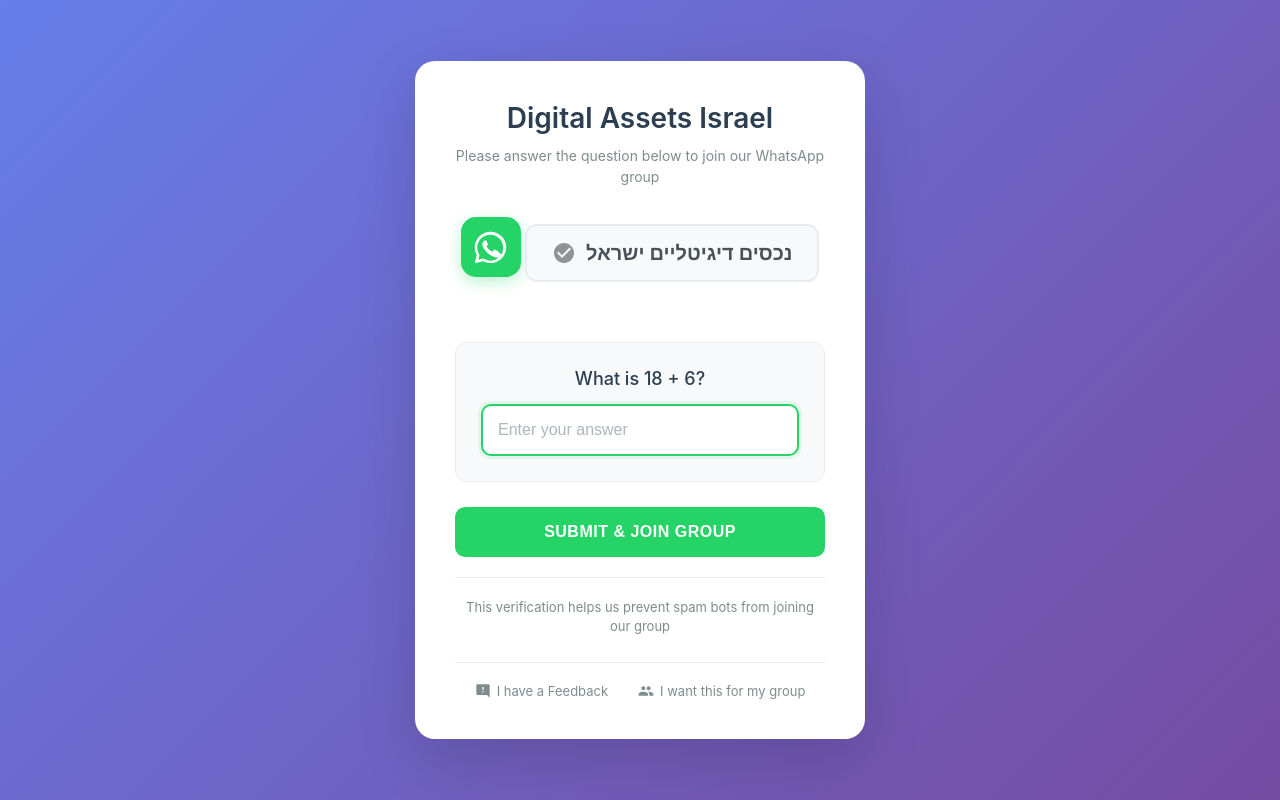
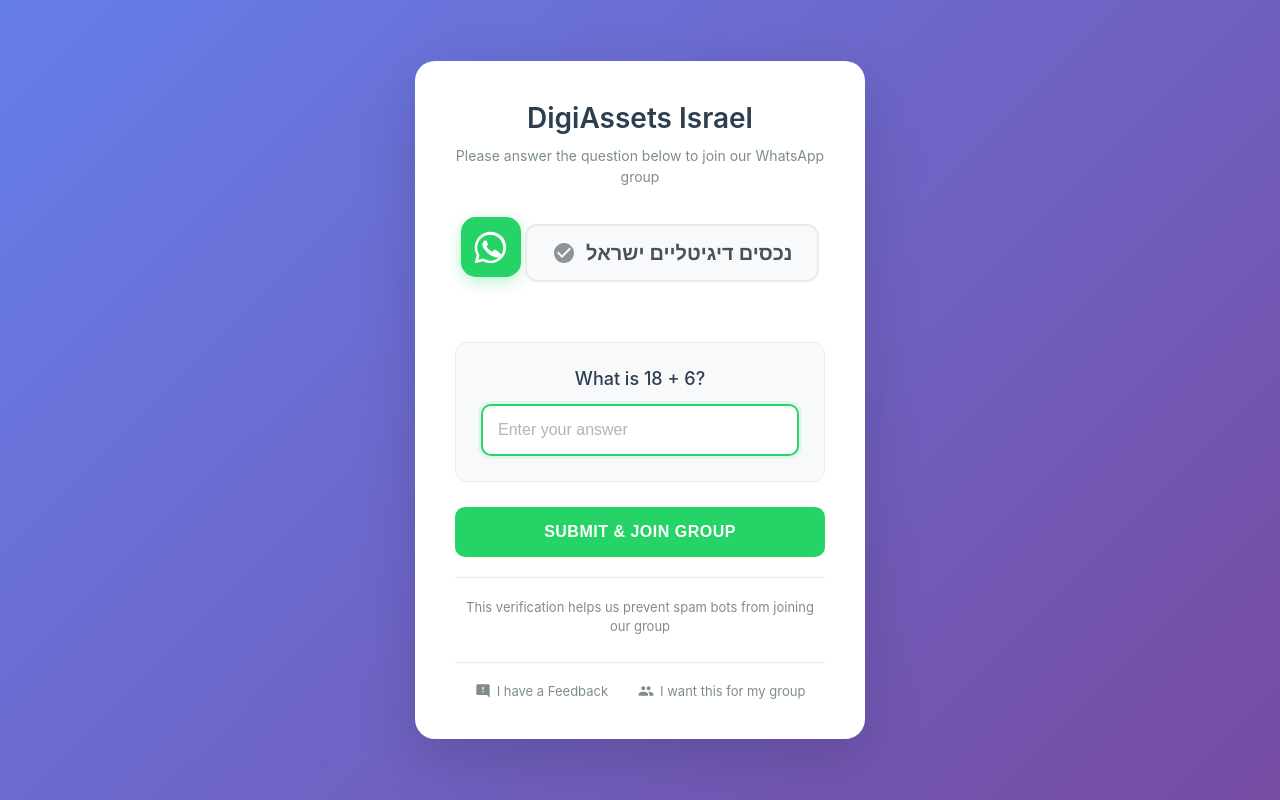
Before and after one commit to arnel-digiassets/Digital-Assets-Israel, a plain HTML site: page index.html in a window 1280 px wide. Drawn offline with Linux system fonts and the light colour scheme.

Commit message:
Update index.html

```diff
--- a/index.html
+++ b/index.html
@@ -271,7 +271,7 @@
     <div class="container">
         <div class="header">
             <!-- CHANGE THIS: Add 'class="hebrew"' if your title is in Hebrew -->
-            <h1>Digital Assets Israel</h1>
+            <h1>DigiAssets Israel</h1>
             <p>Please answer the question below to join our WhatsApp group</p>
         </div>
 
```
